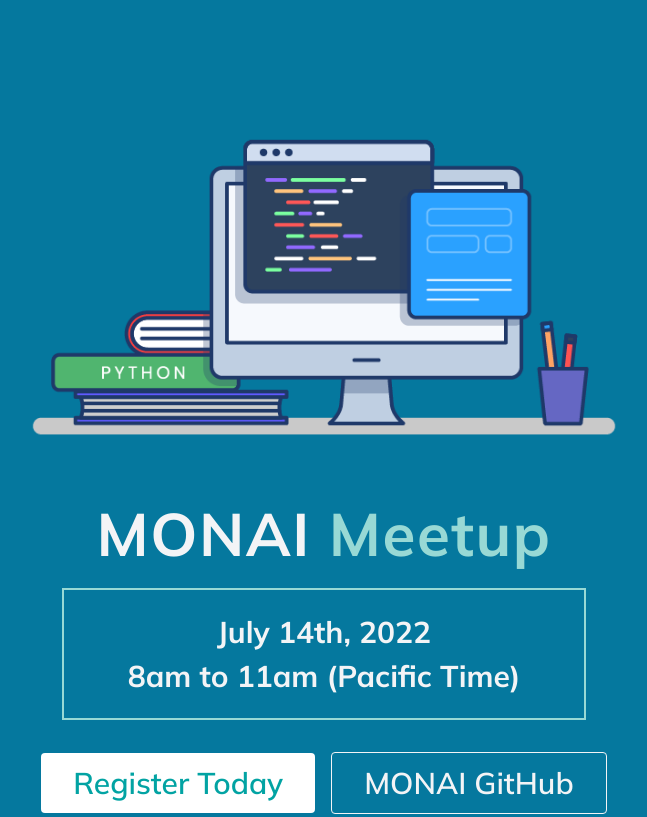
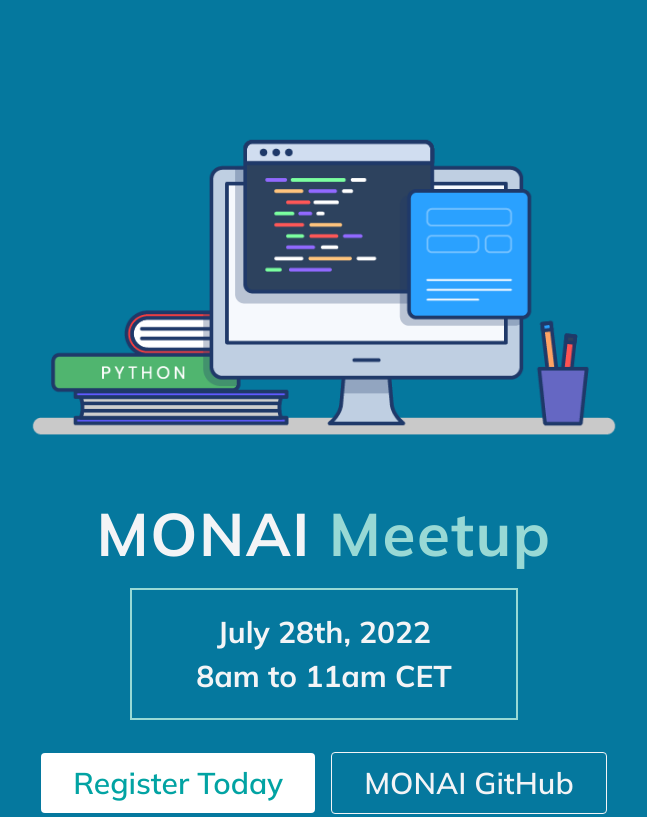
Before and after one commit to zephyrie/monai-meetup, a website: page index.html in a window 1280 px wide. Shown: the top 817 px of the page, without its empty margins (316-963 px from the left). Drawn offline with Linux system fonts and the light colour scheme.

Commit message:
Update event time and date

```diff
--- a/index.html
+++ b/index.html
@@ -17,8 +17,8 @@
           <div class="flex flex-col justify-center py-6 text-center rounded-sm">
             <h1 class="text-gray-100 font-bold leading-none text-5xl sm:text-6xl pb-6 tracking-wide">MONAI<span class="text-brand-secondary"> Meetup</span></h1>
             <div class='border-2 border-solid border-brand-secondary px-16 mx-auto'>
-              <p class="text-gray-100 mt-6 text-xl sm:text-3xl font-bold">July 14th, 2022</p>
-              <p class="text-gray-100 mt-2 mb-6 text-xl sm:text-3xl font-bold">8am to 11am (Pacific Time)</p>
+              <p class="text-gray-100 mt-6 text-xl sm:text-3xl font-bold">July 28th, 2022</p>
+              <p class="text-gray-100 mt-2 mb-6 text-xl sm:text-3xl font-bold">8am to 11am CET</p>
             </div>
             <div class="flex flex-col mt-8 space-y-4 sm:items-center sm:justify-center sm:flex-row sm:space-y-0 sm:space-x-4">
               <a href="#" class="px-8 py-3 text-xl sm:text-3xl font-semibold rounded bg-white text-brand-primary">Register Today</a>
```
